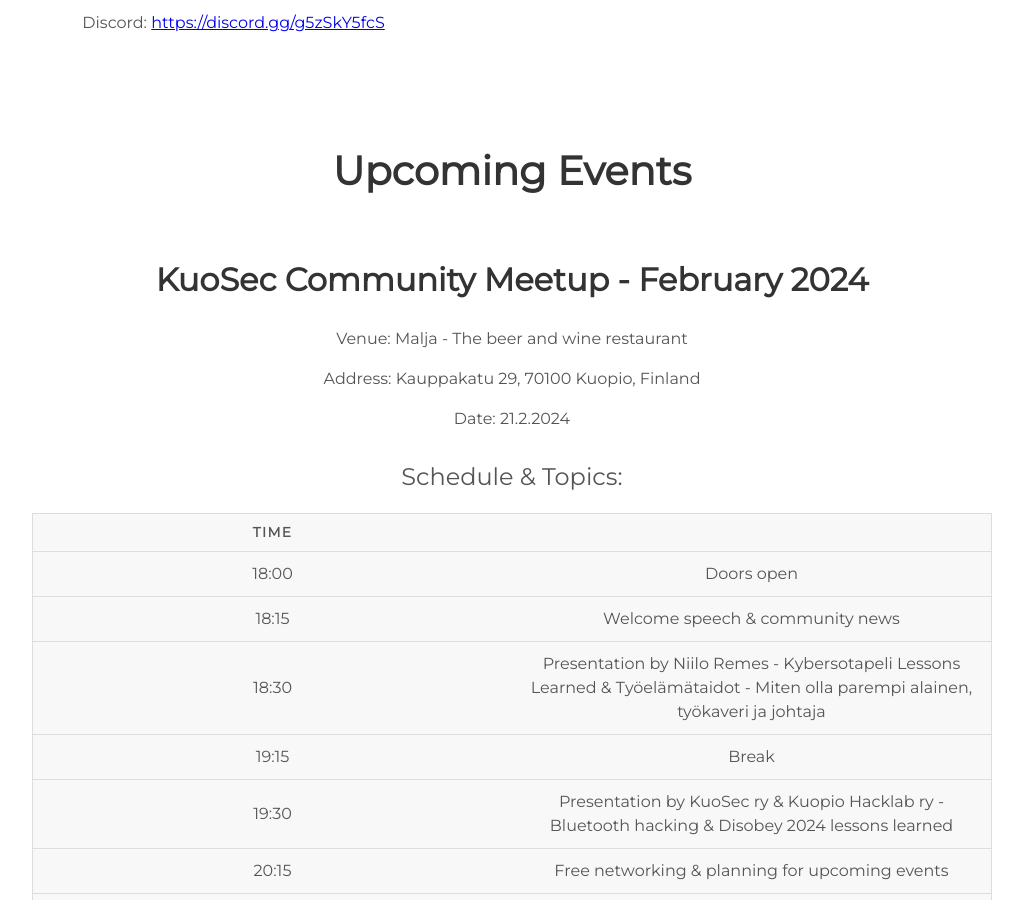
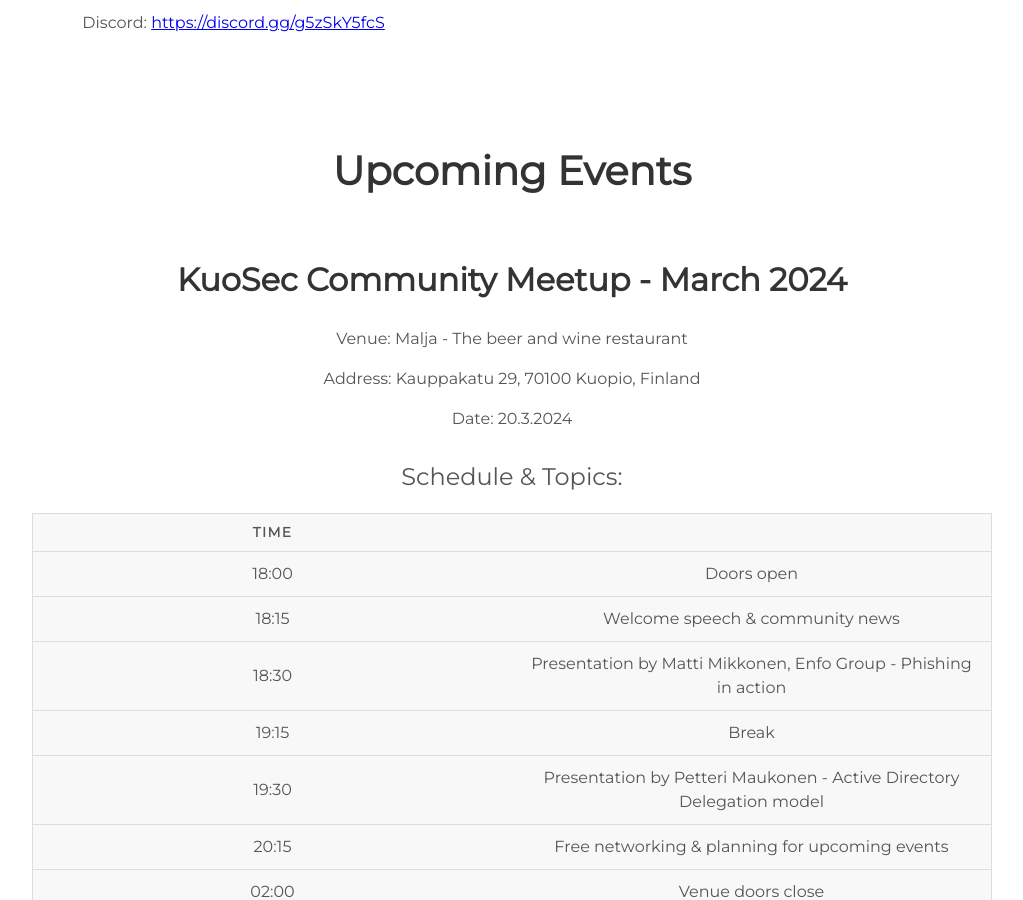
Before and after one commit to kuosec/kuosec.github.io, a Jekyll site: the page built from index.html, in a window 1280 px wide and 900 px high, scrolled down 1458 px. Shown: the whole window, without its empty margins (128-1151 px from the left). Built offline with Jekyll 4.4.1, drawn with Linux system fonts in a browser that asks for light colours.

Commit message:
Add March meetup

```diff
--- a/_includes/projects.html
+++ b/_includes/projects.html
@@ -1,7 +1,73 @@
 <div class="user-details">
 
   <h1>Upcoming Events </h1>
+  <div class="event">
+    <h2>KuoSec Community Meetup - March 2024</h2>
+    <p>Venue: Malja - The beer and wine restaurant</p>
+    <p>Address: Kauppakatu 29, 70100 Kuopio, Finland</p>
+    <p>Date: 20.3.2024</p>
 
+    <table>
+      <caption>Schedule & Topics:</caption>
+      <thead>
+        <tr>
+          <th scope="col">Time</th>
+          <th scope="col"></th>
+        </tr>
+      </thead>
+      <tbody>
+        <tr>
+          <td>18:00</td>
+          <td>Doors open</td>
+        </tr>
+        <tr>
+          <td scope="row">18:15</td>
+          <td>Welcome speech & community news</td>
+        </tr>
+        <tr>
+          <td scope="row">18:30</td>
+          <td>Presentation by Matti Mikkonen, Enfo Group - Phishing in action</td>
+        </tr>
+        <tr>
+          <td scope="row">19:15</td>
+          <td>Break</td>
+        </tr>
+        <tr>
+          <td scope="row">19:30</td>
+          <td>Presentation by Petteri Maukonen - Active Directory Delegation model</td>
+        </tr>
+        <tr>
+          <td scope="row">20:15</td>
+          <td>Free networking & planning for upcoming events</td>
+        </tr>
+        <tr>
+          <td scope="row">02:00</td>
+          <td>Venue doors close</td>
+        </tr>
+      </tbody>
+    </table>
+    <p>Note that the schedules are estimates.</p>
+
+    <a href="https://www.malja.fi/">Website of the venue</a>
+  </div>
+
+  <br>
+  <br>
+
+  <h2>Instructions for arrival to the venue</h2>
+  <div class="event">
+    <p>Venue: Malja - The beer and wine restaurant</p>
+    <p>Address: Kauppakatu 29, 70100 Kuopio, Finland</p>
+    <br>
+    <p>Once you arrive at the address head forward inside Malja until you see the bar counter. You can see what it should look like from Malja's website.</p>
+    <p>When you are in front of the bar counter head left towards the back corner of the room. There you should be able to spot a metallic gate which is open (unless you are too early bird and arrive before the organizers).</p>
+    <p>Behind the metallic gate you can find stairs to the upper floor which is the wine bar. You have arrived to the meetup.</p>
+    <p>If you still happen to get lost, feel free to ask the KuoSec organizers or the friendly personnel of Malja for directions.</p>
+
+    <a href="https://www.malja.fi/">Website of the venue</a>
+  </div>
+  <!-- Current chronological event history (:-->
+  <!--
   <div class="event">
     <h2>KuoSec Community Meetup - February 2024</h2>
     <p>Venue: Malja - The beer and wine restaurant</p>
@@ -67,7 +133,7 @@
 
     <a href="https://www.malja.fi/">Website of the venue</a>
   </div>
-  <!-- Current chronological event history (:-->
+  -->
   <!--
   <div class="event">
     <h2>KuoSec ry @ Disobey 2024</h2>
```
